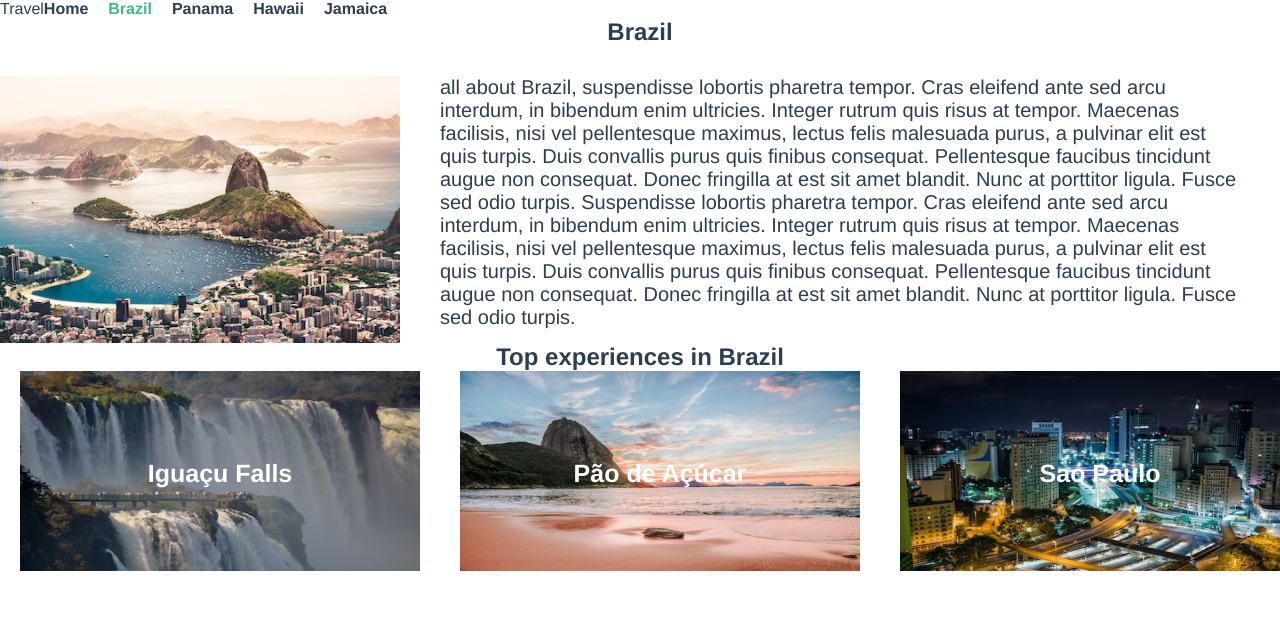
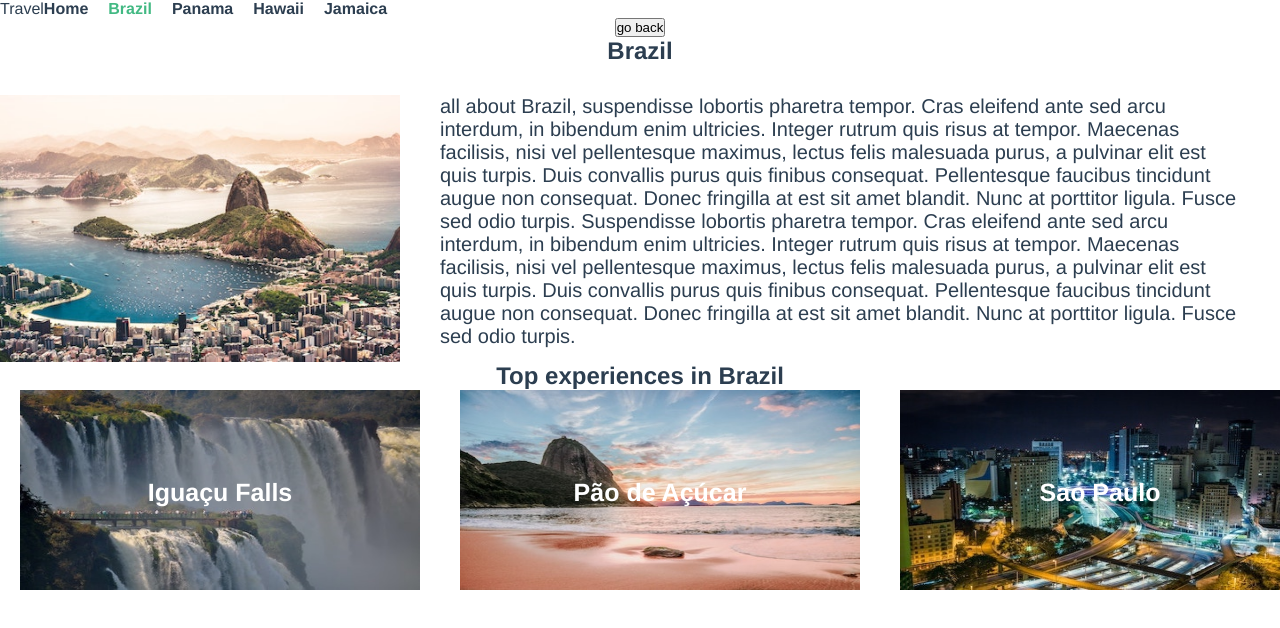
Before and after one commit to hdev14/travel, a Vue app: page /destination/brazil in a window 1280 px wide. Shown: the top 628 px of the page. Built offline with nearby package versions, Linux system fonts and the light colour scheme.

Commit message:
feat: creat GoBack component

```diff
--- /dev/null
+++ b/src/components/GoBack.vue
@@ -0,0 +1,15 @@
+<template>
+  <span class="go-back">
+    <button @click="goBack">go back</button>
+  </span>
+</template>
+
+<script>
+export default {
+  methods: {
+    goBack () {
+      this.$router.go(-1)
+    }
+  }
+}
+</script>
--- a/src/views/DestinationDetails.vue
+++ b/src/views/DestinationDetails.vue
@@ -1,5 +1,6 @@
 <template>
   <div>
+    <GoBack />
     <section class="destination">
       <h1>{{ destination.name }}</h1>
       <div class="destination-details">
@@ -34,9 +35,13 @@
 </template>
 
 <script>
+import GoBack from '@/components/GoBack.vue'
 import store from '@/store'
 
 export default {
+  components: {
+    GoBack
+  },
   data () {
     return {}
   },
```
